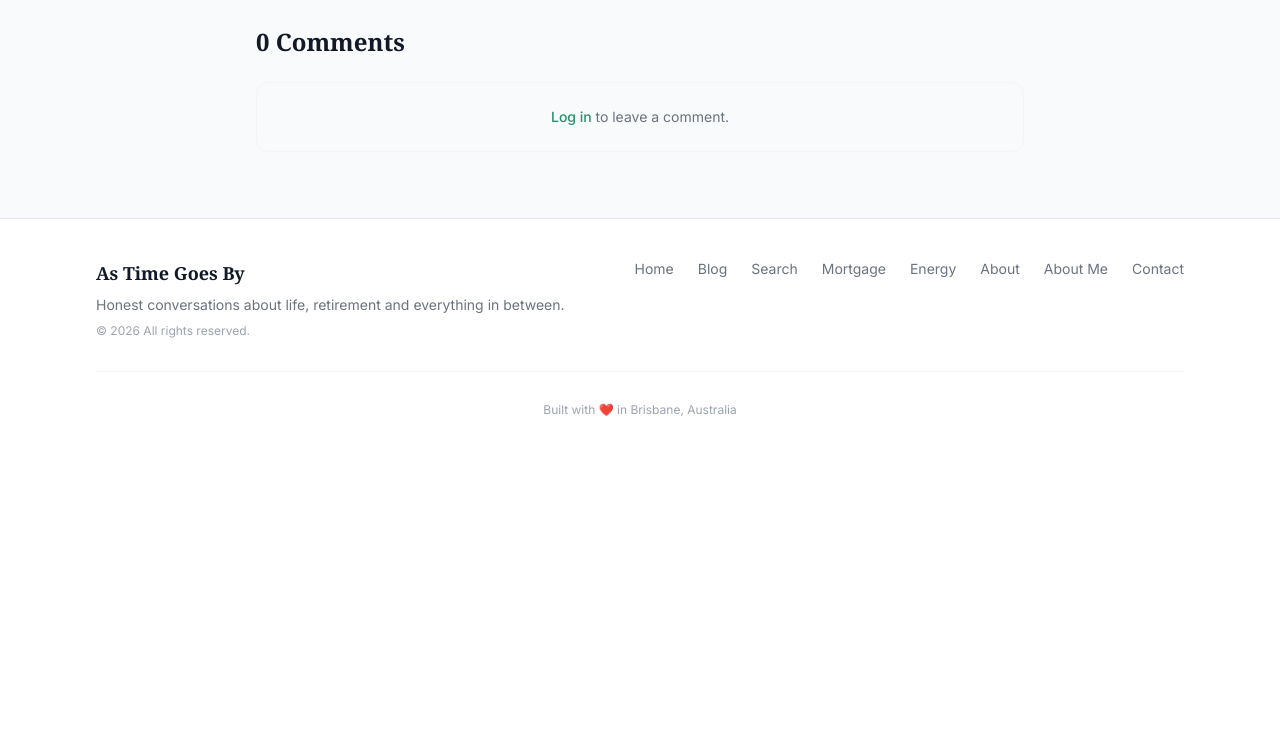
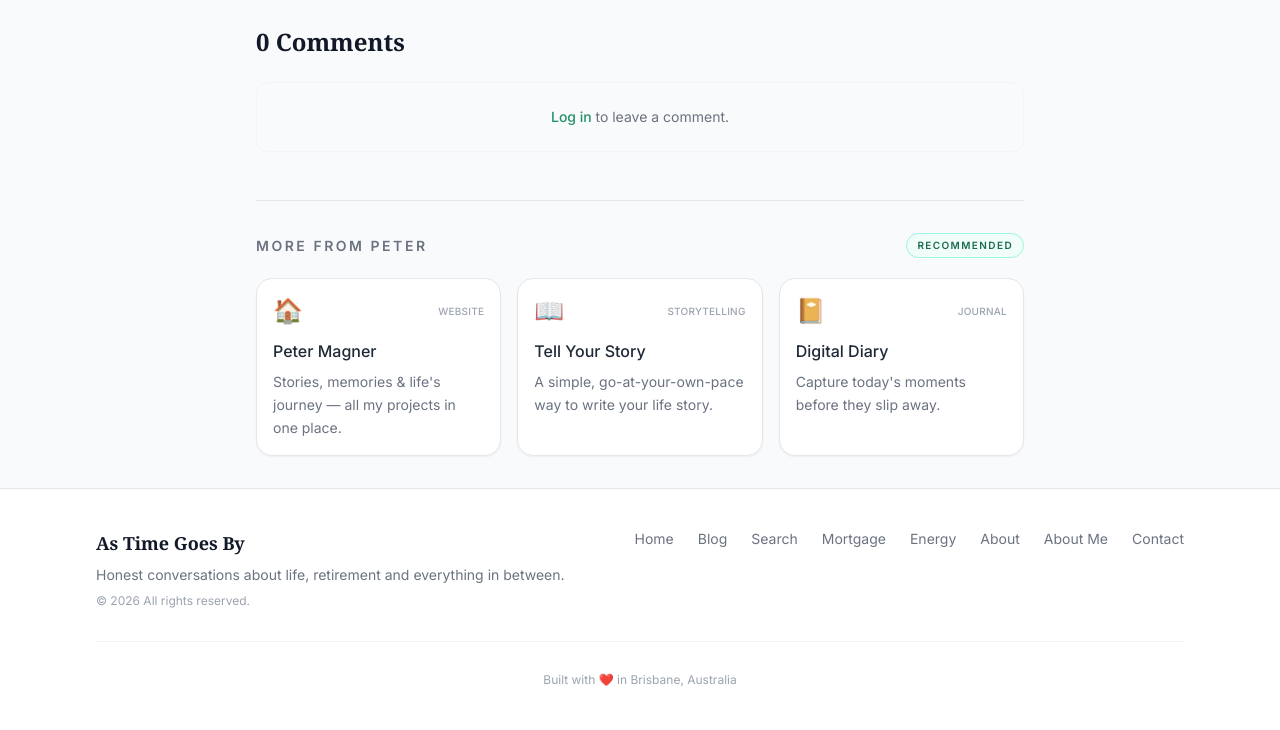
Before and after one commit to pmnoos/as-time-goes-by, a FastAPI app: template app/templates/post.html in a window 1280 px wide. Shown: the part 340-1070 px from the top of the page. Before the commit the page ends 756 px from the top, so only its background shows below. Run offline with FastAPI, Linux system fonts and the light colour scheme; the template is opened without the code that fills it, so the values that code supplies are empty; parts of the project's set-up code (start-up, migrations or seed data) failed here and were passed over; some libraries are stand-ins or nearby versions.

Commit message:
Add related links section to post template

```diff
--- a/app/templates/post.html
+++ b/app/templates/post.html
@@ -175,5 +175,72 @@
         {% endif %}
     </section>
 </article>
+
+    <!-- ── More from Peter ── -->
+    <section class="mt-12 pt-8 border-t border-gray-200 dark:border-slate-700">
+      <div class="flex items-center justify-between gap-3 mb-5">
+        <h3 class="text-sm font-semibold uppercase tracking-[0.18em] text-gray-500 dark:text-slate-400">
+          More from Peter
+        </h3>
+        <span class="inline-flex items-center rounded-full border border-brand-200 bg-brand-50
+                     px-2.5 py-1 text-[10px] font-semibold uppercase tracking-[0.14em]
+                     text-brand-700 dark:border-brand-800 dark:bg-brand-900/20 dark:text-brand-300">
+          Recommended
+        </span>
+      </div>
+
+      <div class="grid gap-4 sm:grid-cols-3">
+        <a href="https://petermagner.com/" target="_blank" rel="noopener noreferrer"
+           class="group block rounded-2xl border border-gray-200 dark:border-slate-700 bg-white dark:bg-slate-800
+                  p-4 shadow-sm transition-all duration-200 hover:-translate-y-0.5 hover:border-brand-500
+                  hover:shadow-md hover:bg-brand-50/40 dark:hover:bg-slate-800/80">
+          <div class="flex items-center justify-between mb-3">
+            <span class="text-2xl">🏠</span>
+            <span class="text-[10px] font-medium uppercase tracking-wide text-gray-400 dark:text-slate-500">
+              Website
+            </span>
+          </div>
+          <p class="font-medium text-gray-800 dark:text-slate-100">Peter Magner</p>
+          <p class="mt-2 text-sm leading-relaxed text-gray-500 dark:text-slate-400">
+            Stories, memories & life's journey — all my projects in one place.
+          </p>
+        </a>
+
+        <a href="https://stories.petermagner.com/" target="_blank" rel="noopener noreferrer"
+           class="group block rounded-2xl border border-gray-200 dark:border-slate-700 bg-white dark:bg-slate-800
+                  p-4 shadow-sm transition-all duration-200 hover:-translate-y-0.5 hover:border-brand-500
+                  hover:shadow-md hover:bg-brand-50/40 dark:hover:bg-slate-800/80">
+          <div class="flex items-center justify-between mb-3">
+            <span class="text-2xl">📖</span>
+            <span class="text-[10px] font-medium uppercase tracking-wide text-gray-400 dark:text-slate-500">
+              Storytelling
+            </span>
+          </div>
+          <p class="font-medium text-gray-800 dark:text-slate-100">Tell Your Story</p>
+          <p class="mt-2 text-sm leading-relaxed text-gray-500 dark:text-slate-400">
+            A simple, go-at-your-own-pace way to write your life story.
+          </p>
+        </a>
+
+        <a href="https://pmnoos.github.io/diary_app-landing/" target="_blank" rel="noopener noreferrer"
+           class="group block rounded-2xl border border-gray-200 dark:border-slate-700 bg-white dark:bg-slate-800
+                  p-4 shadow-sm transition-all duration-200 hover:-translate-y-0.5 hover:border-brand-500
+                  hover:shadow-md hover:bg-brand-50/40 dark:hover:bg-slate-800/80">
+          <div class="flex items-center justify-between mb-3">
+            <span class="text-2xl">📔</span>
+            <span class="text-[10px] font-medium uppercase tracking-wide text-gray-400 dark:text-slate-500">
+              Journal
+            </span>
+          </div>
+          <p class="font-medium text-gray-800 dark:text-slate-100">Digital Diary</p>
+          <p class="mt-2 text-sm leading-relaxed text-gray-500 dark:text-slate-400">
+            Capture today's moments before they slip away.
+          </p>
+        </a>
+      </div>
+    </section>
+
+    </div>
 </div>
+
 {% endblock %}
```
